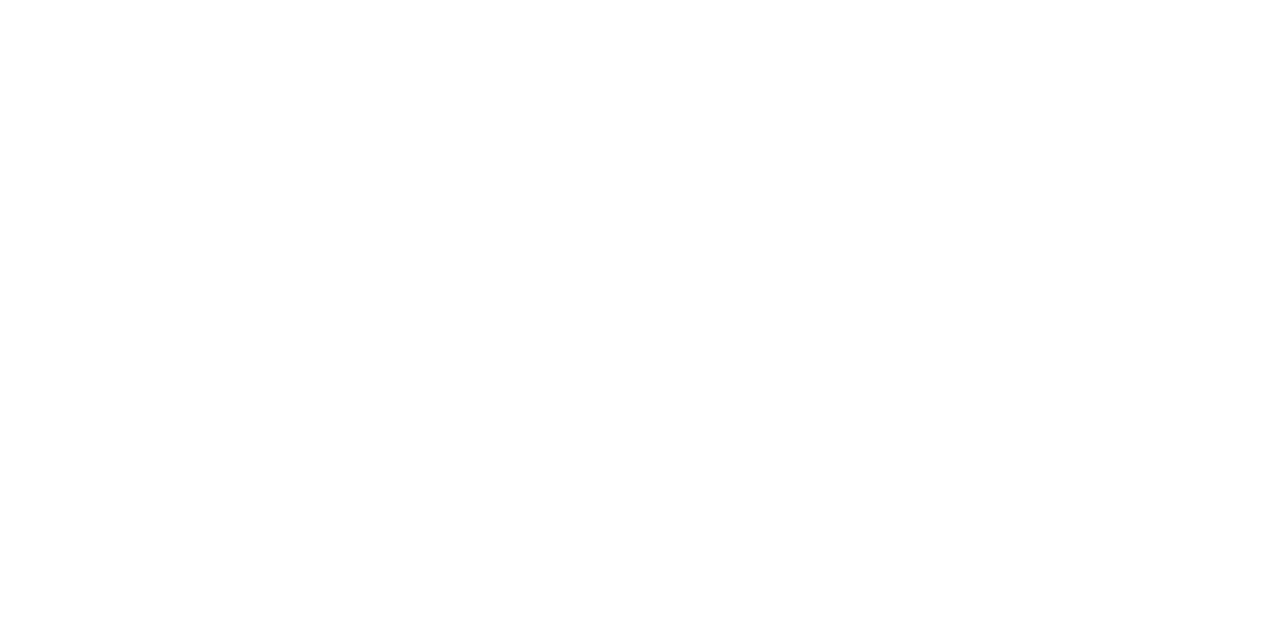
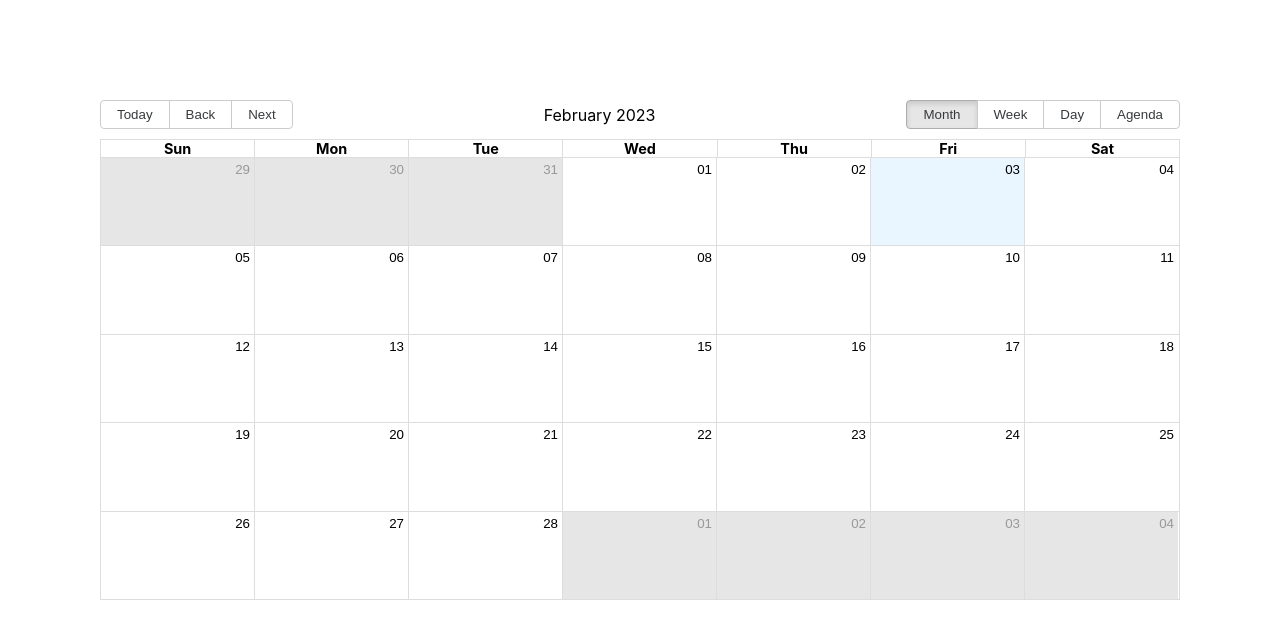
Before and after one commit to KSoto18/dough_tracker, a React (Create React App) app: page / in a window 1280 px wide. Shown: the top 638 px of the page. Built offline with nearby package versions, Linux system fonts and the light colour scheme.

Commit message:
added calendar to app

```diff
--- a/src/App.js
+++ b/src/App.js
@@ -1,23 +1,56 @@
 // Main Imports
-import { Calendar, dateFnsLocalizer} from "react-big-calendar";
+import { Calendar, dateFnsLocalizer } from "react-big-calendar";
 import format from "date-fns/format";
 import parse from "date-fns/parse";
 import startOfWeek from "date-fns/startOfWeek";
 import getDay from "date-fns/getDay";
-import React, {useState} from "react";
+import React, { useState } from "react";
 import DatePicker from "react-datepicker";
-
-
-
 
 // Style Imports
 import './App.css';
 import "react-big-calendar/lib/css/react-big-calendar.css";
 
 
+const locales = {
+  "en-US": require("date-fns/locale/en-US")
+}
+
+const localizer = dateFnsLocalizer({
+  format,
+  parse,
+  startOfWeek,
+  getDay,
+  locales
+})
+
+const bills = [
+  {
+    title: "Capital One",
+    start: new Date(2023, 3, 0),
+    end: new Date(2023, 3, 0)
+  },
+
+  {
+    title: "Netflix",
+    start: new Date(2023, 4, 0),
+    end: new Date(2023, 4, 0)
+  },
+
+]
+
 function App() {
   return (
+
     <div className="App">
+
+      <Calendar
+      localizer={localizer}
+      bills={bills}
+      startAccessor="start"
+      endAccessort="end"
+      style={{height: 500, margin: "100px"}}
+      />
 
     </div>
   );
```
